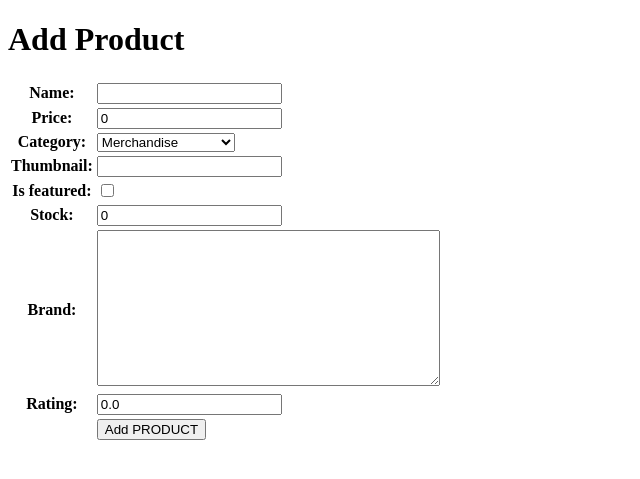
After one commit to alyaanaazz/xoccer-verse, a Django app: page /create-product/ in a window 1280 px wide. The commit adds this page. Shown: the top 479 px of the page, without its empty margins (0-640 px from the left). Run offline with Django 5.2, Linux system fonts and the light colour scheme.

Commit message:
Complete Tugas Individu 3: Implementasi Form dan Data Delivery pada Django

```diff
--- /dev/null
+++ b/main/forms.py
@@ -0,0 +1,7 @@
+from django.forms import ModelForm
+from main.models import Product
+
+class ProductForm(ModelForm):
+    class Meta:
+        model = Product
+        fields = ["name", "price", "category", "thumbnail", "is_featured", "stock", "brand", "rating"]
--- a/main/models.py
+++ b/main/models.py
@@ -10,7 +10,7 @@ class Product(models.Model):
         ('accessories', 'Accessories'),
         ('merchandise', 'Merchandise'),
     ]
-
+    id = models.UUIDField(primary_key=True, default=uuid.uuid4, editable=False)
     name = models.CharField(max_length=100)
     price = models.IntegerField(default=0)
     description = models.TextField(max_length=255)
--- /dev/null
+++ b/main/templates/create_product.html
@@ -0,0 +1,18 @@
+{% extends 'base.html' %}
+{% block content %}
+<h1>Add Product</h1>
+
+<form method="POST">
+  {% csrf_token %}
+  <table>
+    {{ form.as_table }}
+    <tr>
+      <td></td>
+      <td>
+        <input type="submit" value="Add PRODUCT" />
+      </td>
+    </tr>
+  </table>
+</form>
+
+{% endblock %}
--- a/main/urls.py
+++ b/main/urls.py
@@ -1,8 +1,14 @@
 from django.urls import path
-from main.views import show_main
+from main.views import show_main, create_product, show_product, show_xml, show_json, show_xml_by_id, show_json_by_id
 
 app_name = 'main'
 
 urlpatterns = [
     path('', show_main, name='show_main'),
+    path('create-product/', create_product, name='create_product'),
+    path('product/<str:id>/', show_product, name='show_product'),
+    path('xml/', show_xml, name='show_xml'),
+    path('json/', show_json, name='show_json'),
+    path('xml/<str:product_id>/', show_xml_by_id, name='show_xml_by_id'),
+    path('json/<str:product_id>/', show_json_by_id, name='show_json_by_id'),
 ]
--- a/main/views.py
+++ b/main/views.py
@@ -1,11 +1,64 @@
-from django.shortcuts import render
+from django.shortcuts import render, redirect, get_object_or_404
+from main.forms import ProductForm
+from main.models import Product
+from django.http import HttpResponse
+from django.core import serializers
 
 # Create your views here.
 def show_main(request):
+    product_list = Product.objects.all()
+
     context = {
         'npm' : '2406425924',
         'name': 'Nisrina Alya Nabilah',
-        'class': 'PBP C'
+        'class': 'PBP C',
+        'product_list' : product_list
     }
 
     return render(request, "main.html", context)
+
+def create_product(request):
+    form = ProductForm(request.POST or None)
+
+    if form.is_valid() and request.method == "POST":
+        form.save()
+        return redirect('main:show_main')
+
+    context = {'form': form}
+    return render(request, "create_product.html", context)
+
+def show_product(request, id):
+    product = get_object_or_404(Product, pk=id)
+    product.increment_views()
+
+    context = {
+        'product': product
+    }
+
+    return render(request, "product_detail.html", context)
+
+def show_xml(request):
+     product_list = Product.objects.all()
+     xml_data = serializers.serialize("xml", product_list)
+     return HttpResponse(xml_data, content_type="application/xml")
+
+def show_json(request):
+    product_list = Product.objects.all()
+    json_data = serializers.serialize("json", product_list)
+    return HttpResponse(json_data, content_type="application/json")
+
+def show_xml_by_id(request, product_id):
+    try:
+        product_item = Product.objects.filter(pk=product_id)
+        xml_data = serializers.serialize("xml", product_item)
+        return HttpResponse(xml_data, content_type="application/xml")
+    except Product.DoesNotExist:
+        return HttpResponse(status=404)
+
+def show_json_by_id(request, product_id):
+   try:
+    product_item = Product.objects.get(pk=product_id)
+    json_data = serializers.serialize("json", [product_item])
+    return HttpResponse(json_data, content_type="application/json")
+   except Product.DoesNotExist:
+       return HttpResponse(status=404)
--- /dev/null
+++ b/templates/base.html
@@ -0,0 +1,13 @@
+{% load static %}
+<!DOCTYPE html>
+<html lang="en">
+<head>
+    <meta charset="UTF-8" />
+    <meta name="viewport" content="width=device-width, initial-scale=1.0" />
+    {% block meta %} {% endblock meta %}
+</head>
+
+<body>
+    {% block content %} {% endblock content %}
+</body>
+</html>
--- a/xoccer_verse/settings.py
+++ b/xoccer_verse/settings.py
@@ -33,6 +33,9 @@ DEBUG = True
 
 ALLOWED_HOSTS = ["localhost", "127.0.0.1", "nisrina-alya-xoccerverse.pbp.cs.ui.ac.id"]
 
+CSRF_TRUSTED_ORIGINS = [
+    "https://nisrina-alya-xoccerverse.pbp.cs.ui.ac.id/"
+]
 
 # Application definition
 
@@ -61,7 +64,7 @@ ROOT_URLCONF = 'xoccer_verse.urls'
 TEMPLATES = [
     {
         'BACKEND': 'django.template.backends.django.DjangoTemplates',
-        'DIRS': [],
+        'DIRS': [BASE_DIR / 'templates'],
         'APP_DIRS': True,
         'OPTIONS': {
             'context_processors': [
```
Also changed, not shown: main/templates/main.html (+34 -0 lines), main/templates/product_detail.html (added, +18 -0 lines), main/migrations/0002_item_delete_products.py (deleted), main/migrations/0002_product_delete_products.py, main/migrations/0003_item_item_views_alter_item_category_and_more.py (deleted).
